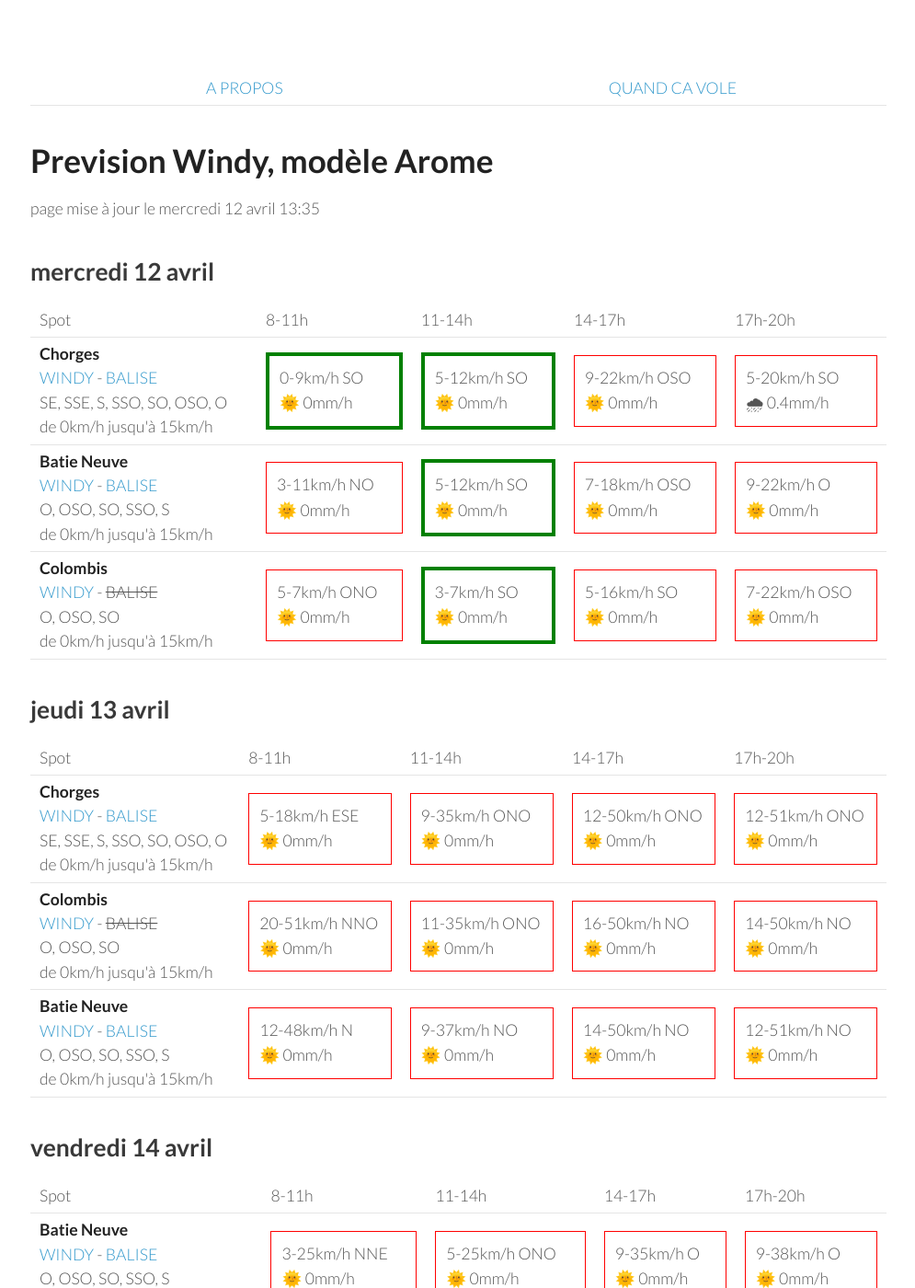
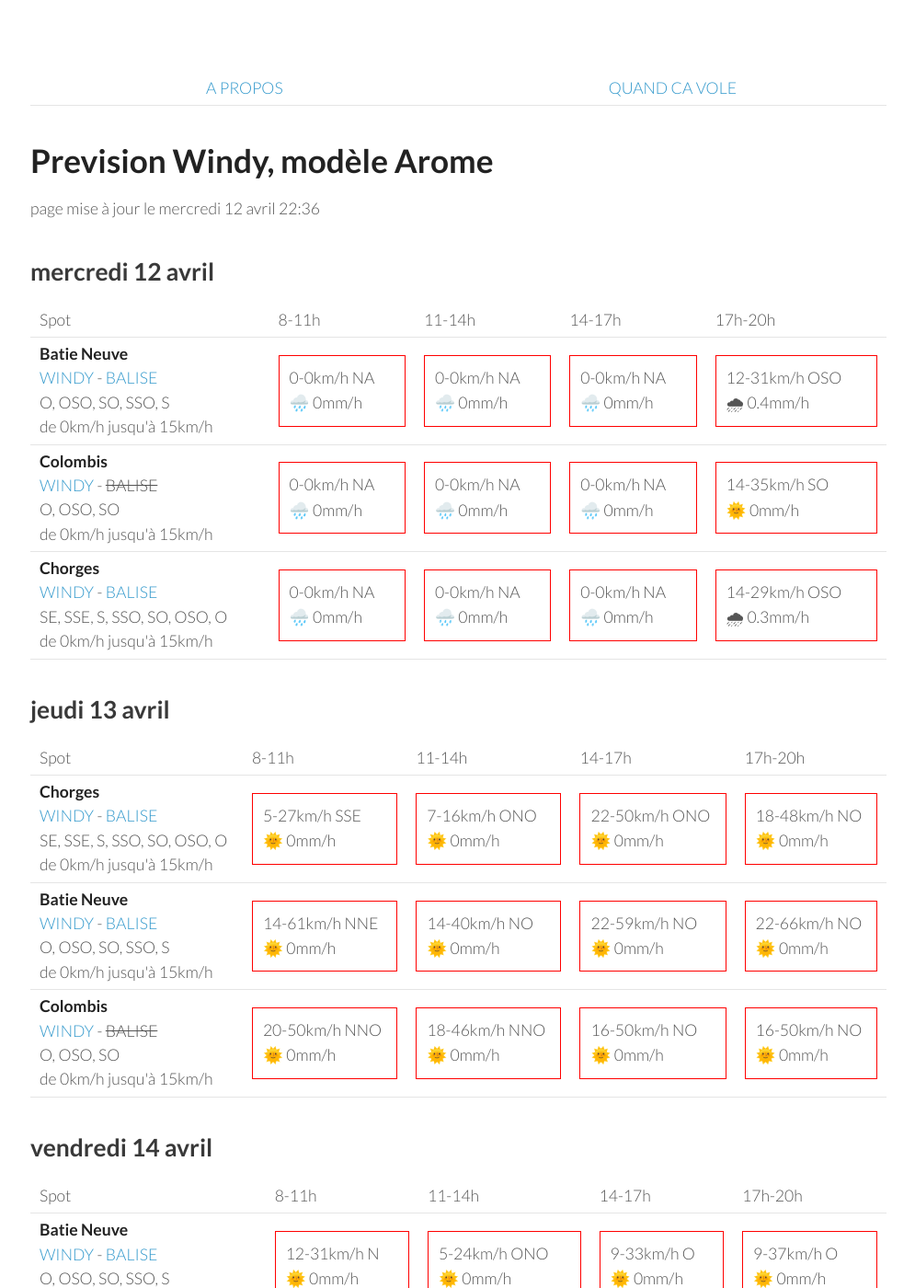
Before and after one commit to parapente-dans-le-nord/parapente-dans-le-nord.github.io, a Jekyll site: the page built from saint_andre.markdown, in a window 1280 px wide and 1400 px high. Shown: the whole window at 92% size, without its empty margins (25-1020 px from the left). Built offline with Jekyll 4.4.1, drawn with Linux system fonts in a browser that asks for light colours; some of the changed text lies outside the part shown.

Commit message:
update index.markdown

```diff
--- a/saint_andre.markdown
+++ b/saint_andre.markdown
@@ -7,7 +7,7 @@ title:  "Tous les spots"
 {: .links}
 
 # Prevision Windy, modèle Arome
-page mise à jour le mercredi 12 avril 13:35
+page mise à jour le mercredi 12 avril 22:36
 
 ## mercredi 12 avril
 
@@ -22,33 +22,30 @@ page mise à jour le mercredi 12 avril 13:35
       <td>17h-20h</td>
     </tr>
 <tr>
-        <td><strong>Chorges</strong><br><a href="https://windy.com/44.578/6.280?44.559,6.262,10">WINDY</a> - <span class=""><a href="https://www.openwindmap.org/PP554">BALISE</a> </span><br> <span class="vent-favorable">SE, SSE, S, SSO, SO, OSO, O</span><br><span class="force-vent">de 0km/h jusqu'à 15km/h</span> </td>
-
-            <td><div class="flyable"><p>0-9km/h SO</p><p>🌞 0mm/h</p></div></td>
-            <td><div class="flyable"><p>5-12km/h SO</p><p>🌞 0mm/h</p></div></td>
-            <td><div class="not-flyable"><p>9-22km/h OSO</p><p>🌞 0mm/h</p></div></td>
-            <td><div class="not-flyable"><p>5-20km/h SO</p><p>🌧 0.4mm/h</p></div></td>
-
-
-    </tr>
-<tr>
         <td><strong>Batie Neuve</strong><br><a href="https://windy.com/44.584/6.236?44.559,6.262,10,m:eTtagly">WINDY</a> - <span class=""><a href="https://www.openwindmap.org/PP554">BALISE</a> </span><br> <span class="vent-favorable">O, OSO, SO, SSO, S</span><br><span class="force-vent">de 0km/h jusqu'à 15km/h</span> </td>
 
-            <td><div class="not-flyable"><p>3-11km/h NO</p><p>🌞 0mm/h</p></div></td>
-            <td><div class="flyable"><p>5-12km/h SO</p><p>🌞 0mm/h</p></div></td>
-            <td><div class="not-flyable"><p>7-18km/h OSO</p><p>🌞 0mm/h</p></div></td>
-            <td><div class="not-flyable"><p>9-22km/h O</p><p>🌞 0mm/h</p></div></td>
-
+            <td><div class="not-flyable"><p>0-0km/h NA</p><p>🌧️ 0mm/h</p></div></td>
+            <td><div class="not-flyable"><p>0-0km/h NA</p><p>🌧️ 0mm/h</p></div></td>
+            <td><div class="not-flyable"><p>0-0km/h NA</p><p>🌧️ 0mm/h</p></div></td>
+            <td><div class="not-flyable"><p>12-31km/h OSO</p><p>🌧 0.4mm/h</p></div></td>
 
     </tr>
 <tr>
         <td><strong>Colombis</strong><br><a href="https://windy.com/44.494/6.216?44.559,6.262,10">WINDY</a> - <span class="no-balise"> BALISE </span><br> <span class="vent-favorable">O, OSO, SO</span><br><span class="force-vent">de 0km/h jusqu'à 15km/h</span> </td>
 
-            <td><div class="not-flyable"><p>5-7km/h ONO</p><p>🌞 0mm/h</p></div></td>
-            <td><div class="flyable"><p>3-7km/h SO</p><p>🌞 0mm/h</p></div></td>
-            <td><div class="not-flyable"><p>5-16km/h SO</p><p>🌞 0mm/h</p></div></td>
-            <td><div class="not-flyable"><p>7-22km/h OSO</p><p>🌞 0mm/h</p></div></td>
+            <td><div class="not-flyable"><p>0-0km/h NA</p><p>🌧️ 0mm/h</p></div></td>
+            <td><div class="not-flyable"><p>0-0km/h NA</p><p>🌧️ 0mm/h</p></div></td>
+            <td><div class="not-flyable"><p>0-0km/h NA</p><p>🌧️ 0mm/h</p></div></td>
+            <td><div class="not-flyable"><p>14-35km/h SO</p><p>🌞 0mm/h</p></div></td>
 
+    </tr>
+<tr>
+        <td><strong>Chorges</strong><br><a href="https://windy.com/44.578/6.280?44.559,6.262,10">WINDY</a> - <span class=""><a href="https://www.openwindmap.org/PP554">BALISE</a> </span><br> <span class="vent-favorable">SE, SSE, S, SSO, SO, OSO, O</span><br><span class="force-vent">de 0km/h jusqu'à 15km/h</span> </td>
+
+            <td><div class="not-flyable"><p>0-0km/h NA</p><p>🌧️ 0mm/h</p></div></td>
+            <td><div class="not-flyable"><p>0-0km/h NA</p><p>🌧️ 0mm/h</p></div></td>
+            <td><div class="not-flyable"><p>0-0km/h NA</p><p>🌧️ 0mm/h</p></div></td>
+            <td><div class="not-flyable"><p>14-29km/h OSO</p><p>🌧 0.3mm/h</p></div></td>
 
     </tr>
 
@@ -70,30 +67,30 @@ page mise à jour le mercredi 12 avril 13:35
 <tr>
         <td><strong>Chorges</strong><br><a href="https://windy.com/44.578/6.280?44.559,6.262,10">WINDY</a> - <span class=""><a href="https://www.openwindmap.org/PP554">BALISE</a> </span><br> <span class="vent-favorable">SE, SSE, S, SSO, SO, OSO, O</span><br><span class="force-vent">de 0km/h jusqu'à 15km/h</span> </td>
 
-            <td><div class="not-flyable"><p>5-18km/h ESE</p><p>🌞 0mm/h</p></div></td>
-            <td><div class="not-flyable"><p>9-35km/h ONO</p><p>🌞 0mm/h</p></div></td>
-            <td><div class="not-flyable"><p>12-50km/h ONO</p><p>🌞 0mm/h</p></div></td>
-            <td><div class="not-flyable"><p>12-51km/h ONO</p><p>🌞 0mm/h</p></div></td>
+            <td><div class="not-flyable"><p>5-27km/h SSE</p><p>🌞 0mm/h</p></div></td>
+            <td><div class="not-flyable"><p>7-16km/h ONO</p><p>🌞 0mm/h</p></div></td>
+            <td><div class="not-flyable"><p>22-50km/h ONO</p><p>🌞 0mm/h</p></div></td>
+            <td><div class="not-flyable"><p>18-48km/h NO</p><p>🌞 0mm/h</p></div></td>
+
+
+    </tr>
+<tr>
+        <td><strong>Batie Neuve</strong><br><a href="https://windy.com/44.584/6.236?44.559,6.262,10,m:eTtagly">WINDY</a> - <span class=""><a href="https://www.openwindmap.org/PP554">BALISE</a> </span><br> <span class="vent-favorable">O, OSO, SO, SSO, S</span><br><span class="force-vent">de 0km/h jusqu'à 15km/h</span> </td>
+
+            <td><div class="not-flyable"><p>14-61km/h NNE</p><p>🌞 0mm/h</p></div></td>
+            <td><div class="not-flyable"><p>14-40km/h NO</p><p>🌞 0mm/h</p></div></td>
+            <td><div class="not-flyable"><p>22-59km/h NO</p><p>🌞 0mm/h</p></div></td>
+            <td><div class="not-flyable"><p>22-66km/h NO</p><p>🌞 0mm/h</p></div></td>
 
 
     </tr>
 <tr>
         <td><strong>Colombis</strong><br><a href="https://windy.com/44.494/6.216?44.559,6.262,10">WINDY</a> - <span class="no-balise"> BALISE </span><br> <span class="vent-favorable">O, OSO, SO</span><br><span class="force-vent">de 0km/h jusqu'à 15km/h</span> </td>
 
-            <td><div class="not-flyable"><p>20-51km/h NNO</p><p>🌞 0mm/h</p></div></td>
-            <td><div class="not-flyable"><p>11-35km/h ONO</p><p>🌞 0mm/h</p></div></td>
+            <td><div class="not-flyable"><p>20-50km/h NNO</p><p>🌞 0mm/h</p></div></td>
+            <td><div class="not-flyable"><p>18-46km/h NNO</p><p>🌞 0mm/h</p></div></td>
             <td><div class="not-flyable"><p>16-50km/h NO</p><p>🌞 0mm/h</p></div></td>
-            <td><div class="not-flyable"><p>14-50km/h NO</p><p>🌞 0mm/h</p></div></td>
-
-
-    </tr>
-<tr>
-        <td><strong>Batie Neuve</strong><br><a href="https://windy.com/44.584/6.236?44.559,6.262,10,m:eTtagly">WINDY</a> - <span class=""><a href="https://www.openwindmap.org/PP554">BALISE</a> </span><br> <span class="vent-favorable">O, OSO, SO, SSO, S</span><br><span class="force-vent">de 0km/h jusqu'à 15km/h</span> </td>
-
-            <td><div class="not-flyable"><p>12-48km/h N</p><p>🌞 0mm/h</p></div></td>
-            <td><div class="not-flyable"><p>9-37km/h NO</p><p>🌞 0mm/h</p></div></td>
-            <td><div class="not-flyable"><p>14-50km/h NO</p><p>🌞 0mm/h</p></div></td>
-            <td><div class="not-flyable"><p>12-51km/h NO</p><p>🌞 0mm/h</p></div></td>
+            <td><div class="not-flyable"><p>16-50km/h NO</p><p>🌞 0mm/h</p></div></td>
 
 
     </tr>
@@ -116,19 +113,19 @@ page mise à jour le mercredi 12 avril 13:35
 <tr>
         <td><strong>Batie Neuve</strong><br><a href="https://windy.com/44.584/6.236?44.559,6.262,10,m:eTtagly">WINDY</a> - <span class=""><a href="https://www.openwindmap.org/PP554">BALISE</a> </span><br> <span class="vent-favorable">O, OSO, SO, SSO, S</span><br><span class="force-vent">de 0km/h jusqu'à 15km/h</span> </td>
 
-            <td><div class="not-flyable"><p>3-25km/h NNE</p><p>🌞 0mm/h</p></div></td>
-            <td><div class="not-flyable"><p>5-25km/h ONO</p><p>🌞 0mm/h</p></div></td>
-            <td><div class="not-flyable"><p>9-35km/h O</p><p>🌞 0mm/h</p></div></td>
-            <td><div class="not-flyable"><p>9-38km/h O</p><p>🌞 0mm/h</p></div></td>
+            <td><div class="not-flyable"><p>12-31km/h N</p><p>🌞 0mm/h</p></div></td>
+            <td><div class="not-flyable"><p>5-24km/h ONO</p><p>🌞 0mm/h</p></div></td>
+            <td><div class="not-flyable"><p>9-33km/h O</p><p>🌞 0mm/h</p></div></td>
+            <td><div class="not-flyable"><p>9-37km/h O</p><p>🌞 0mm/h</p></div></td>
 
 
     </tr>
 <tr>
         <td><strong>Colombis</strong><br><a href="https://windy.com/44.494/6.216?44.559,6.262,10">WINDY</a> - <span class="no-balise"> BALISE </span><br> <span class="vent-favorable">O, OSO, SO</span><br><span class="force-vent">de 0km/h jusqu'à 15km/h</span> </td>
 
-            <td><div class="not-flyable"><p>1-16km/h ESE</p><p>🌞 0mm/h</p></div></td>
-            <td><div class="not-flyable"><p>5-24km/h ONO</p><p>🌞 0mm/h</p></div></td>
-            <td><div class="not-flyable"><p>9-31km/h O</p><p>🌞 0mm/h</p></div></td>
+            <td><div class="not-flyable"><p>14-44km/h N</p><p>🌞 0mm/h</p></div></td>
+            <td><div class="not-flyable"><p>3-20km/h ONO</p><p>🌞 0mm/h</p></div></td>
+            <td><div class="not-flyable"><p>9-29km/h O</p><p>🌞 0mm/h</p></div></td>
             <td><div class="not-flyable"><p>11-35km/h O</p><p>🌞 0mm/h</p></div></td>
 
 
@@ -136,10 +133,10 @@ page mise à jour le mercredi 12 avril 13:35
 <tr>
         <td><strong>Chorges</strong><br><a href="https://windy.com/44.578/6.280?44.559,6.262,10">WINDY</a> - <span class=""><a href="https://www.openwindmap.org/PP554">BALISE</a> </span><br> <span class="vent-favorable">SE, SSE, S, SSO, SO, OSO, O</span><br><span class="force-vent">de 0km/h jusqu'à 15km/h</span> </td>
 
-            <td><div class="not-flyable"><p>3-24km/h NE</p><p>🌞 0mm/h</p></div></td>
-            <td><div class="not-flyable"><p>5-24km/h O</p><p>🌞 0mm/h</p></div></td>
+            <td><div class="not-flyable"><p>1-3km/h N</p><p>🌞 0mm/h</p></div></td>
+            <td><div class="not-flyable"><p>3-22km/h O</p><p>🌞 0mm/h</p></div></td>
             <td><div class="not-flyable"><p>9-35km/h O</p><p>🌞 0mm/h</p></div></td>
-            <td><div class="not-flyable"><p>9-40km/h O</p><p>🌞 0mm/h</p></div></td>
+            <td><div class="not-flyable"><p>9-38km/h O</p><p>🌞 0mm/h</p></div></td>
 
 
     </tr>
@@ -160,32 +157,32 @@ page mise à jour le mercredi 12 avril 13:35
       <td>17h-20h</td>
     </tr>
 <tr>
-        <td><strong>Colombis</strong><br><a href="https://windy.com/44.494/6.216?44.559,6.262,10">WINDY</a> - <span class="no-balise"> BALISE </span><br> <span class="vent-favorable">O, OSO, SO</span><br><span class="force-vent">de 0km/h jusqu'à 15km/h</span> </td>
+        <td><strong>Batie Neuve</strong><br><a href="https://windy.com/44.584/6.236?44.559,6.262,10,m:eTtagly">WINDY</a> - <span class=""><a href="https://www.openwindmap.org/PP554">BALISE</a> </span><br> <span class="vent-favorable">O, OSO, SO, SSO, S</span><br><span class="force-vent">de 0km/h jusqu'à 15km/h</span> </td>
 
-            <td><div class="not-flyable"><p>5-18km/h SSE</p><p>🌧 0.2mm/h</p></div></td>
-            <td><div class="not-flyable"><p>9-29km/h ONO</p><p>🌞 0mm/h</p></div></td>
-            <td><div class="not-flyable"><p>12-42km/h ONO</p><p>🌞 0mm/h</p></div></td>
-            <td><div class="not-flyable"><p>14-48km/h NO</p><p>🌞 0mm/h</p></div></td>
+            <td><div class="not-flyable"><p>1-18km/h O</p><p>🌞 0mm/h</p></div></td>
+            <td><div class="not-flyable"><p>5-24km/h O</p><p>🌞 0mm/h</p></div></td>
+            <td><div class="not-flyable"><p>14-53km/h NO</p><p>🌧 1mm/h</p></div></td>
+            <td><div class="not-flyable"><p>12-61km/h NO</p><p>🌧 0.2mm/h</p></div></td>
 
 
     </tr>
 <tr>
-        <td><strong>Batie Neuve</strong><br><a href="https://windy.com/44.584/6.236?44.559,6.262,10,m:eTtagly">WINDY</a> - <span class=""><a href="https://www.openwindmap.org/PP554">BALISE</a> </span><br> <span class="vent-favorable">O, OSO, SO, SSO, S</span><br><span class="force-vent">de 0km/h jusqu'à 15km/h</span> </td>
+        <td><strong>Colombis</strong><br><a href="https://windy.com/44.494/6.216?44.559,6.262,10">WINDY</a> - <span class="no-balise"> BALISE </span><br> <span class="vent-favorable">O, OSO, SO</span><br><span class="force-vent">de 0km/h jusqu'à 15km/h</span> </td>
 
-            <td><div class="not-flyable"><p>0-25km/h ENE</p><p>🌧 0.3mm/h</p></div></td>
-            <td><div class="not-flyable"><p>9-33km/h NO</p><p>🌞 0mm/h</p></div></td>
-            <td><div class="not-flyable"><p>11-42km/h ONO</p><p>🌞 0mm/h</p></div></td>
-            <td><div class="not-flyable"><p>11-50km/h NO</p><p>🌞 0mm/h</p></div></td>
+            <td><div class="not-flyable"><p>1-14km/h SSE</p><p>🌞 0mm/h</p></div></td>
+            <td><div class="not-flyable"><p>5-20km/h ONO</p><p>🌞 0mm/h</p></div></td>
+            <td><div class="not-flyable"><p>12-46km/h ONO</p><p>🌧 4mm/h</p></div></td>
+            <td><div class="not-flyable"><p>14-57km/h NO</p><p>🌧 0.9mm/h</p></div></td>
 
 
     </tr>
 <tr>
         <td><strong>Chorges</strong><br><a href="https://windy.com/44.578/6.280?44.559,6.262,10">WINDY</a> - <span class=""><a href="https://www.openwindmap.org/PP554">BALISE</a> </span><br> <span class="vent-favorable">SE, SSE, S, SSO, SO, OSO, O</span><br><span class="force-vent">de 0km/h jusqu'à 15km/h</span> </td>
 
-            <td><div class="not-flyable"><p>1-24km/h ESE</p><p>🌧 0.3mm/h</p></div></td>
-            <td><div class="not-flyable"><p>7-29km/h ONO</p><p>🌞 0mm/h</p></div></td>
-            <td><div class="not-flyable"><p>11-42km/h ONO</p><p>🌞 0mm/h</p></div></td>
-            <td><div class="not-flyable"><p>11-50km/h ONO</p><p>🌞 0mm/h</p></div></td>
+            <td><div class="not-flyable"><p>1-18km/h SO</p><p>🌞 0mm/h</p></div></td>
+            <td><div class="not-flyable"><p>5-24km/h O</p><p>🌞 0mm/h</p></div></td>
+            <td><div class="not-flyable"><p>12-51km/h ONO</p><p>🌧 0.7mm/h</p></div></td>
+            <td><div class="not-flyable"><p>11-57km/h NO</p><p>🌞 0mm/h</p></div></td>
 
 
     </tr>
@@ -206,32 +203,32 @@ page mise à jour le mercredi 12 avril 13:35
       <td>17h-20h</td>
     </tr>
 <tr>
-        <td><strong>Batie Neuve</strong><br><a href="https://windy.com/44.584/6.236?44.559,6.262,10,m:eTtagly">WINDY</a> - <span class=""><a href="https://www.openwindmap.org/PP554">BALISE</a> </span><br> <span class="vent-favorable">O, OSO, SO, SSO, S</span><br><span class="force-vent">de 0km/h jusqu'à 15km/h</span> </td>
-
-            <td><div class="not-flyable"><p>3-22km/h N</p><p>🌞 0mm/h</p></div></td>
-            <td><div class="not-flyable"><p>3-22km/h ONO</p><p>🌞 0mm/h</p></div></td>
-            <td><div class="not-flyable"><p>9-33km/h NO</p><p>🌞 0mm/h</p></div></td>
-            <td><div class="not-flyable"><p>11-40km/h NO</p><p>🌞 0mm/h</p></div></td>
-
-
-    </tr>
-<tr>
         <td><strong>Colombis</strong><br><a href="https://windy.com/44.494/6.216?44.559,6.262,10">WINDY</a> - <span class="no-balise"> BALISE </span><br> <span class="vent-favorable">O, OSO, SO</span><br><span class="force-vent">de 0km/h jusqu'à 15km/h</span> </td>
 
-            <td><div class="not-flyable"><p>1-16km/h NO</p><p>🌞 0mm/h</p></div></td>
-            <td><div class="not-flyable"><p>5-22km/h NO</p><p>🌞 0mm/h</p></div></td>
-            <td><div class="not-flyable"><p>12-37km/h NO</p><p>🌞 0mm/h</p></div></td>
-            <td><div class="not-flyable"><p>12-42km/h NO</p><p>🌞 0mm/h</p></div></td>
+            <td><div class="not-flyable"><p>1-14km/h NNO</p><p>🌞 0mm/h</p></div></td>
+            <td><div class="not-flyable"><p>7-24km/h NNO</p><p>🌞 0mm/h</p></div></td>
+            <td><div class="not-flyable"><p>11-33km/h NO</p><p>🌞 0mm/h</p></div></td>
+            <td><div class="not-flyable"><p>12-38km/h NO</p><p>🌞 0mm/h</p></div></td>
 
 
     </tr>
 <tr>
         <td><strong>Chorges</strong><br><a href="https://windy.com/44.578/6.280?44.559,6.262,10">WINDY</a> - <span class=""><a href="https://www.openwindmap.org/PP554">BALISE</a> </span><br> <span class="vent-favorable">SE, SSE, S, SSO, SO, OSO, O</span><br><span class="force-vent">de 0km/h jusqu'à 15km/h</span> </td>
 
-            <td><div class="not-flyable"><p>3-22km/h NNE</p><p>🌞 0mm/h</p></div></td>
-            <td><div class="not-flyable"><p>1-22km/h ONO</p><p>🌞 0mm/h</p></div></td>
-            <td><div class="not-flyable"><p>7-29km/h ONO</p><p>🌞 0mm/h</p></div></td>
-            <td><div class="not-flyable"><p>9-37km/h NO</p><p>🌞 0mm/h</p></div></td>
+            <td><div class="not-flyable"><p>3-25km/h NNE</p><p>🌞 0mm/h</p></div></td>
+            <td><div class="not-flyable"><p>1-25km/h NNO</p><p>🌞 0mm/h</p></div></td>
+            <td><div class="not-flyable"><p>5-31km/h NO</p><p>🌞 0mm/h</p></div></td>
+            <td><div class="not-flyable"><p>7-35km/h NNO</p><p>🌞 0mm/h</p></div></td>
+
+
+    </tr>
+<tr>
+        <td><strong>Batie Neuve</strong><br><a href="https://windy.com/44.584/6.236?44.559,6.262,10,m:eTtagly">WINDY</a> - <span class=""><a href="https://www.openwindmap.org/PP554">BALISE</a> </span><br> <span class="vent-favorable">O, OSO, SO, SSO, S</span><br><span class="force-vent">de 0km/h jusqu'à 15km/h</span> </td>
+
+            <td><div class="not-flyable"><p>3-24km/h N</p><p>🌞 0mm/h</p></div></td>
+            <td><div class="not-flyable"><p>3-24km/h NO</p><p>🌞 0mm/h</p></div></td>
+            <td><div class="not-flyable"><p>7-33km/h NO</p><p>🌞 0mm/h</p></div></td>
+            <td><div class="not-flyable"><p>11-38km/h NNO</p><p>🌞 0mm/h</p></div></td>
 
 
     </tr>
@@ -239,3 +236,49 @@ page mise à jour le mercredi 12 avril 13:35
 </tbody>
 </table>
 {:/}
+## lundi 17 avril
+
+{::nomarkdown}
+<table>
+  <tbody>
+    <tr>
+      <td>Spot</td>
+      <td>8-11h</td>
+      <td>11-14h</td>
+      <td>14-17h</td>
+      <td>17h-20h</td>
+    </tr>
+<tr>
+        <td><strong>Batie Neuve</strong><br><a href="https://windy.com/44.584/6.236?44.559,6.262,10,m:eTtagly">WINDY</a> - <span class=""><a href="https://www.openwindmap.org/PP554">BALISE</a> </span><br> <span class="vent-favorable">O, OSO, SO, SSO, S</span><br><span class="force-vent">de 0km/h jusqu'à 15km/h</span> </td>
+
+            <td><div class="not-flyable"><p>3-25km/h NNE</p><p>🌞 0mm/h</p></div></td>
+            <td><div class="not-flyable"><p>0-25km/h ESE</p><p>🌞 0mm/h</p></div></td>
+            <td><div class="not-flyable"><p>5-25km/h ENE</p><p>🌞 0mm/h</p></div></td>
+            <td><div class="not-flyable"><p>5-25km/h NNE</p><p>🌧 0.2mm/h</p></div></td>
+
+
+    </tr>
+<tr>
+        <td><strong>Colombis</strong><br><a href="https://windy.com/44.494/6.216?44.559,6.262,10">WINDY</a> - <span class="no-balise"> BALISE </span><br> <span class="vent-favorable">O, OSO, SO</span><br><span class="force-vent">de 0km/h jusqu'à 15km/h</span> </td>
+
+            <td><div class="not-flyable"><p>3-20km/h E</p><p>🌞 0mm/h</p></div></td>
+            <td><div class="not-flyable"><p>1-18km/h NE</p><p>🌞 0mm/h</p></div></td>
+            <td><div class="not-flyable"><p>9-29km/h ENE</p><p>🌞 0mm/h</p></div></td>
+            <td><div class="not-flyable"><p>5-29km/h NNE</p><p>🌞 0mm/h</p></div></td>
+
+
+    </tr>
+<tr>
+        <td><strong>Chorges</strong><br><a href="https://windy.com/44.578/6.280?44.559,6.262,10">WINDY</a> - <span class=""><a href="https://www.openwindmap.org/PP554">BALISE</a> </span><br> <span class="vent-favorable">SE, SSE, S, SSO, SO, OSO, O</span><br><span class="force-vent">de 0km/h jusqu'à 15km/h</span> </td>
+
+            <td><div class="not-flyable"><p>5-29km/h NE</p><p>🌞 0mm/h</p></div></td>
+            <td><div class="not-flyable"><p>3-31km/h ENE</p><p>🌞 0mm/h</p></div></td>
+            <td><div class="not-flyable"><p>7-31km/h ENE</p><p>🌞 0mm/h</p></div></td>
+            <td><div class="not-flyable"><p>5-29km/h NNE</p><p>🌧 0.2mm/h</p></div></td>
+
+
+    </tr>
+
+</tbody>
+</table>
+{:/}
```
